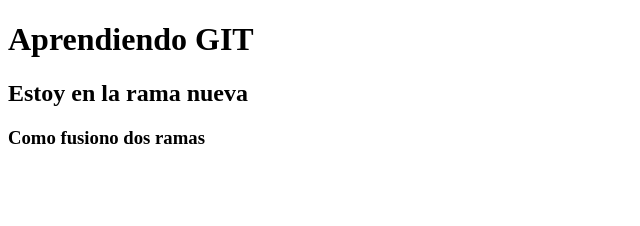
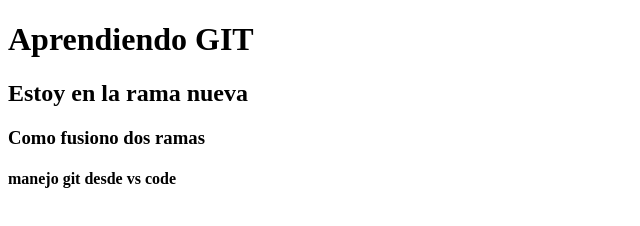
Before and after one commit to Ebniemann/PreEntrega-2, a plain HTML site: page index.html in a window 1280 px wide. Shown: the whole page, without its empty margins (0-640 px from the left). Drawn offline with Linux system fonts and the light colour scheme.

Commit message:
git add desde vs code

```diff
--- a/index.html
+++ b/index.html
@@ -23,7 +23,9 @@
     1- git branch -D "y el nombre de la rama"
   -->
   <!-- Como fusiono dos ramas
-    1- git merge "y el nombre de la rama" -->
+    1- git merge "y el nombre de la rama"
+  -->
+
 
 
   <h1>Aprendiendo GIT</h1>
@@ -31,6 +33,8 @@
 
   <h3>Como fusiono dos ramas</h3>
 
+  <h4>manejo git desde vs code</h4>
+
 
 
 </body>
```
